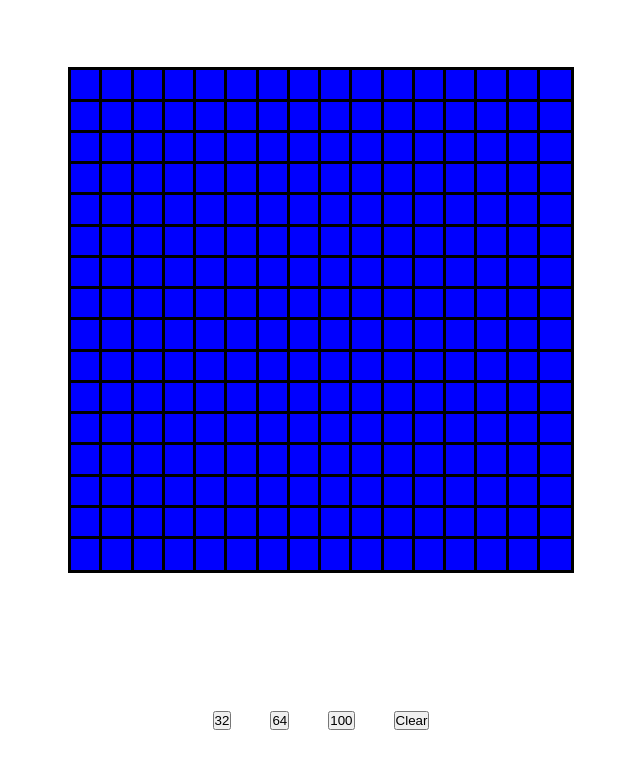
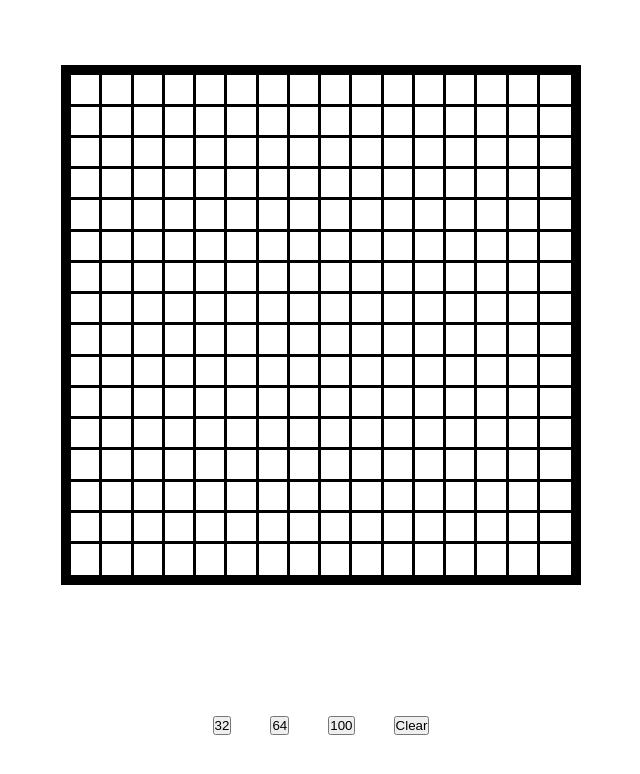
Before and after one commit to ryanortizwilliams/odin-etch-a-sketch, a plain HTML site: page index.html in a window 1280 px wide. Shown: the whole page, without its empty margins (319-959 px from the left). Drawn offline with Linux system fonts and the light colour scheme.

Commit message:
Add border to canvas

```diff
--- a/main.js
+++ b/main.js
@@ -10,7 +10,7 @@ const canvas = document.querySelector('#canvas');
 function createCanvas(){
     for (i=0; i < divTotal; i++) {
         const canvas_div = document.createElement('div');
-        canvas_div.style.backgroundColor = 'blue';
+        canvas_div.style.backgroundColor = 'white';
         canvas_div.style.maxHeight = `${boxSize}%`;
         canvas_div.style.flex = 'auto';
         canvas_div.style.minWidth = `${boxSize}%`;
@@ -25,9 +25,8 @@ function createCanvas(){
       }
 }
 
-//functions
-//clear
-
+//FUNCTIONS
+//Clearing
 function clearCanvas(){
     canvas.replaceChildren();
     createCanvas();
@@ -35,7 +34,12 @@ function clearCanvas(){
 //clear button function
 const clearButton = document.getElementById('clear')
 clearButton.addEventListener('click', clearCanvas)
-//change number of squares
+
+//Changing size
+function changeSize(number) {
+    divsPerRow = number;
+    clearCanvas();
+}
 
 
 
--- a/styles.css
+++ b/styles.css
@@ -29,6 +29,9 @@
     display: flex;
     flex-wrap: wrap;
     flex:1;
+    border-width: 10px;
+    border-style: solid;
+    border-color: black;
   }
 
   .canvas-div{
```
